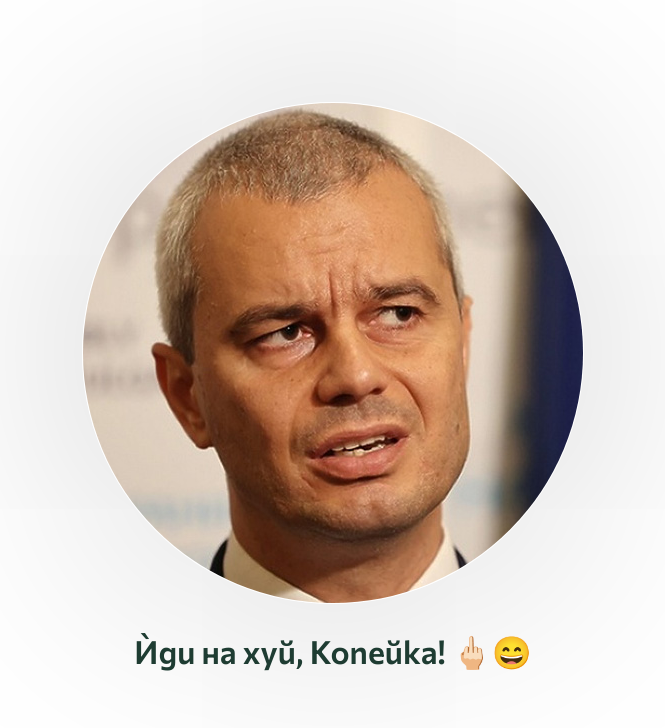
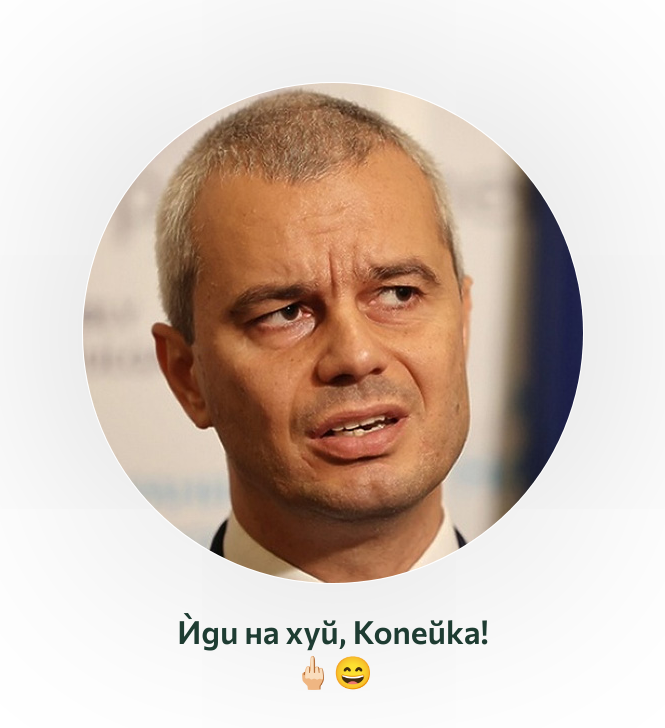
Before and after one commit to methodev/idina.xyz, a plain HTML site: page index.html in a window 1280 px wide. Shown: the whole page, without its empty margins (307-972 px from the left). Drawn offline with Linux system fonts and the light colour scheme.

Commit message:
Add row before emojis

```diff
--- a/index.html
+++ b/index.html
@@ -88,7 +88,7 @@
   <body oncontextmenu="return false">
     <section>
       <img id="portrait" src="kopeika.jpg" alt="Иди на хуй, Копейка!" />
-      <h1>Ѝди на xyй, Копейка! 🖕🏻😄</h1>
+      <h1>Ѝди на xyй, Копейка!<br>🖕🏻😄</h1>
     </section>
     <script type="text/javascript">
       function iOS() {
```
